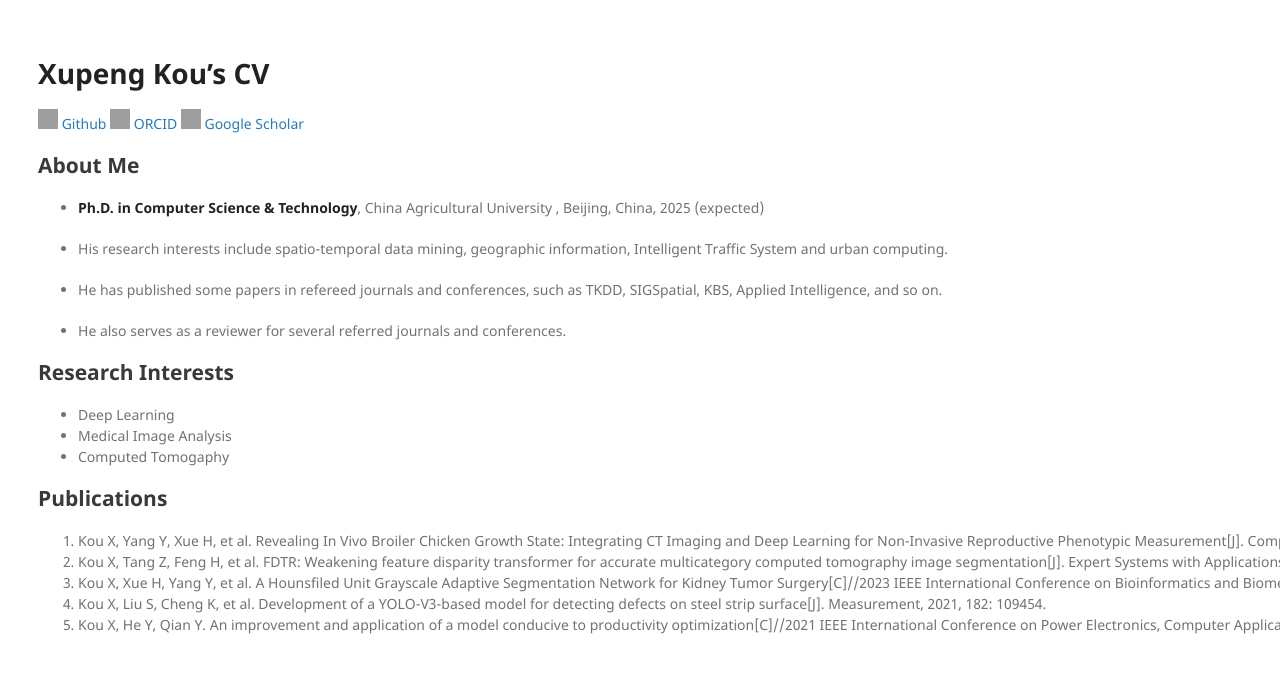
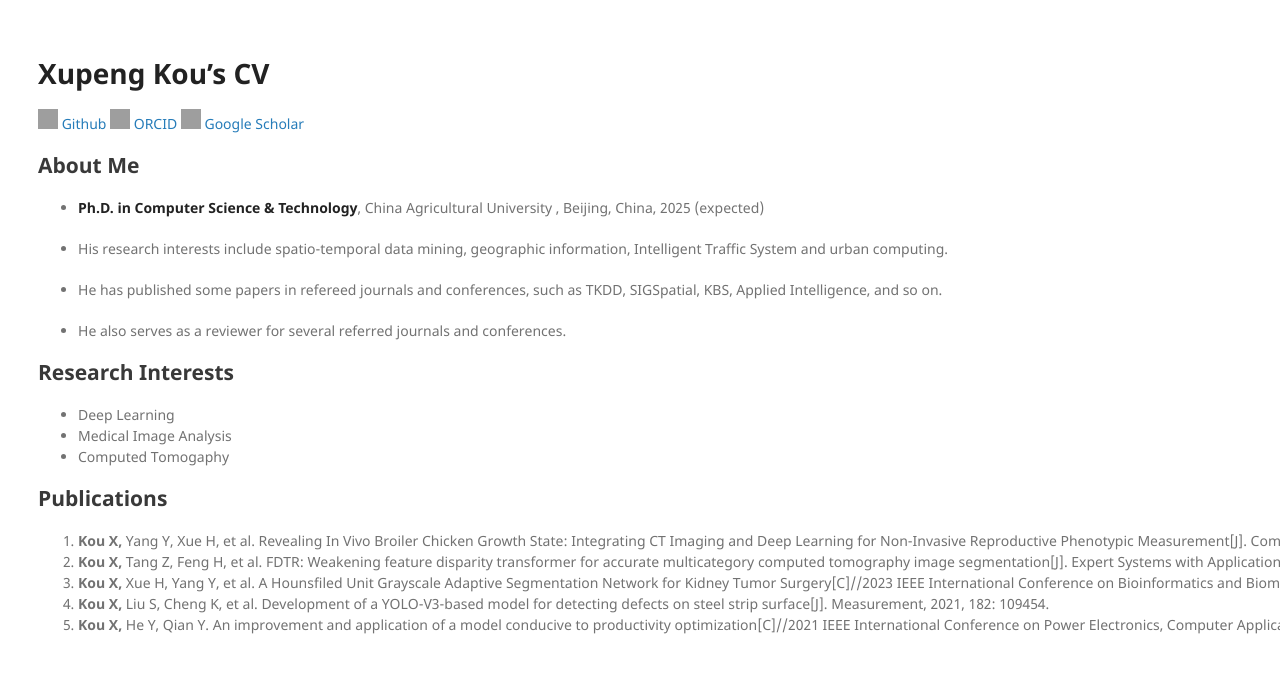
Before and after one commit to Github-XKou/Github-XKou.github.io, a Jekyll site: the page built from about.md, in a window 1280 px wide. Shown: the top 673 px of the page. Built offline with Jekyll 4.4.1, drawn with Linux system fonts in a browser that asks for light colours; grey boxes are pictures that could not be loaded.

```diff
--- a/about.md
+++ b/about.md
@@ -30,12 +30,12 @@ title: CV
 </ul>
 <h2>Publications</h2>
 <ol>
-<li> Kou X, Yang Y, Xue H, et al. Revealing In Vivo Broiler Chicken Growth State: Integrating CT Imaging and Deep Learning for Non-Invasive Reproductive Phenotypic Measurement[J]. Computers and Electronics in Agriculture, 2024. </li>
+<li> <b>Kou X,</b> Yang Y, Xue H, et al. Revealing In Vivo Broiler Chicken Growth State: Integrating CT Imaging and Deep Learning for Non-Invasive Reproductive Phenotypic Measurement[J]. Computers and Electronics in Agriculture, 2024. </li>
 
-<li>Kou X, Tang Z, Feng H, et al. FDTR: Weakening feature disparity transformer for accurate multicategory computed tomography image segmentation[J]. Expert Systems with Applications, 2024, 236: 121297. </li>
+<li><b>Kou X,</b> Tang Z, Feng H, et al. FDTR: Weakening feature disparity transformer for accurate multicategory computed tomography image segmentation[J]. Expert Systems with Applications, 2024, 236: 121297. </li>
 
-<li>Kou X, Xue H, Yang Y, et al. A Hounsfiled Unit Grayscale Adaptive Segmentation Network for Kidney Tumor Surgery[C]//2023 IEEE International Conference on Bioinformatics and Biomedicine (BIBM). IEEE, 2023: 4913-4915.</li>
+<li><b>Kou X,</b> Xue H, Yang Y, et al. A Hounsfiled Unit Grayscale Adaptive Segmentation Network for Kidney Tumor Surgery[C]//2023 IEEE International Conference on Bioinformatics and Biomedicine (BIBM). IEEE, 2023: 4913-4915.</li>
 
-<li>Kou X, Liu S, Cheng K, et al. Development of a YOLO-V3-based model for detecting defects on steel strip surface[J]. Measurement, 2021, 182: 109454. </li>
+<li><b>Kou X,</b> Liu S, Cheng K, et al. Development of a YOLO-V3-based model for detecting defects on steel strip surface[J]. Measurement, 2021, 182: 109454. </li>
 
-<li>Kou X, He Y, Qian Y. An improvement and application of a model conducive to productivity optimization[C]//2021 IEEE International Conference on Power Electronics, Computer Applications (ICPECA). IEEE, 2021: 1050-1053.
+<li><b>Kou X,</b> He Y, Qian Y. An improvement and application of a model conducive to productivity optimization[C]//2021 IEEE International Conference on Power Electronics, Computer Applications (ICPECA). IEEE, 2021: 1050-1053.
```
